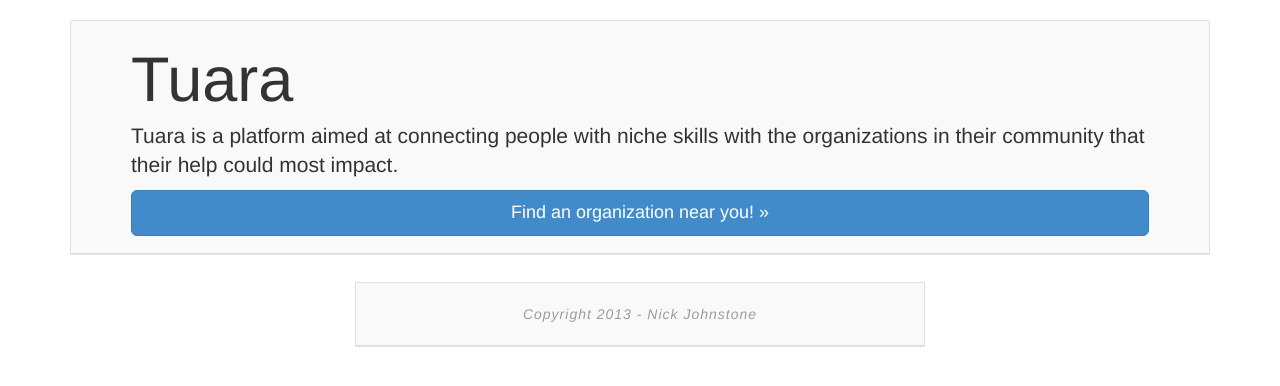
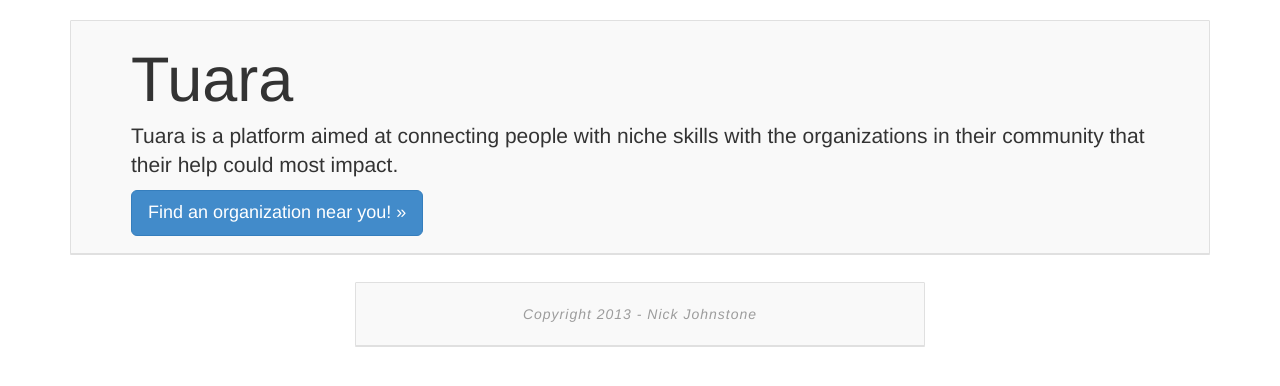
Before and after one commit to Widdershin/Tuara, a Flask app: page / in a window 1280 px wide. Shown: the part 52-438 px from the top of the page. Run offline with Flask 2, Linux system fonts and the light colour scheme; some libraries are stand-ins or nearby versions.

Commit message:
Made the front page button display properly

```diff
--- a/tuara/static/style.css
+++ b/tuara/static/style.css
@@ -84,7 +84,6 @@
 
 .btn
 {
-    display: block;
     margin: 0px;
 }
 
```
